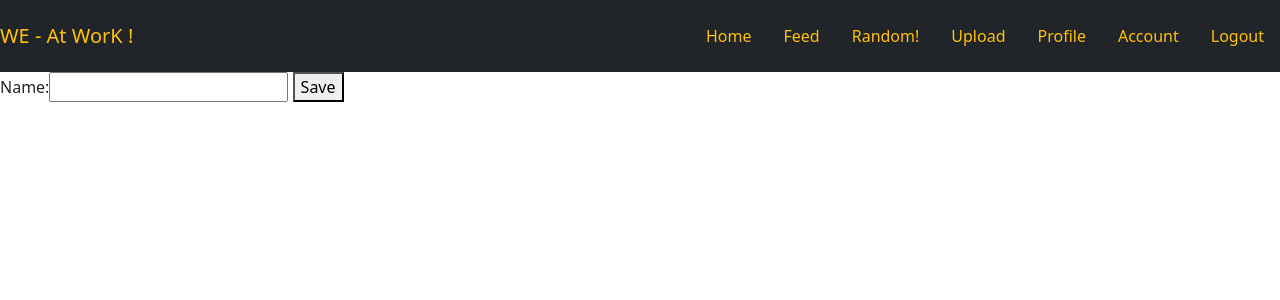
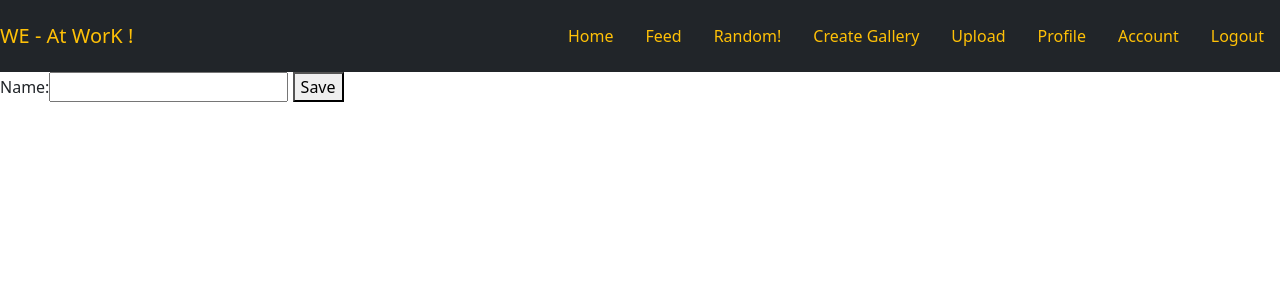
Before and after one commit to nojoven/P13, a Django app: page /addgallery/ in a window 1280 px wide. Shown: the top 300 px of the page. Run offline with Django 3.2, Linux system fonts and the light colour scheme; the visitor is signed in with stand-in values (Sample User, id 1).

Commit message:
fix: push template to git repo

```diff
--- a/weatwork/core/templates/core/base.html
+++ b/weatwork/core/templates/core/base.html
@@ -17,6 +17,7 @@
             <a href="#" class="nav-item nav-link text-warning">Feed</a>
             <a href="#" class="nav-item nav-link text-warning"">Random!</a>
             {% if user.is_authenticated %}
+                <a href="{% url 'core:add_gallery' %}" class="nav-item nav-link text-warning">Create Gallery</a>
                 <a href="{% url 'core:add_file' %}" class="nav-item nav-link text-warning">Upload</a>
                 <a href="{% url 'profile' %}" class="nav-item nav-link text-warning">Profile</a>
                 <a href="{% url 'account' %}" class="nav-item nav-link text-warning">Account</a>
```
